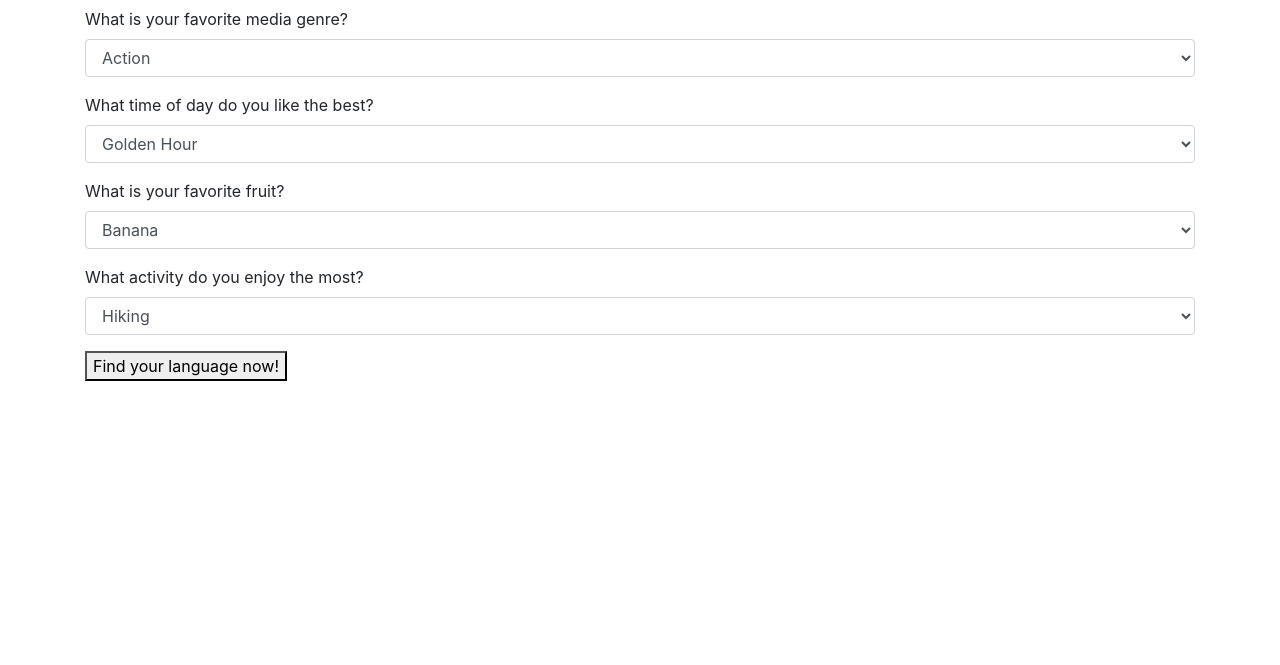
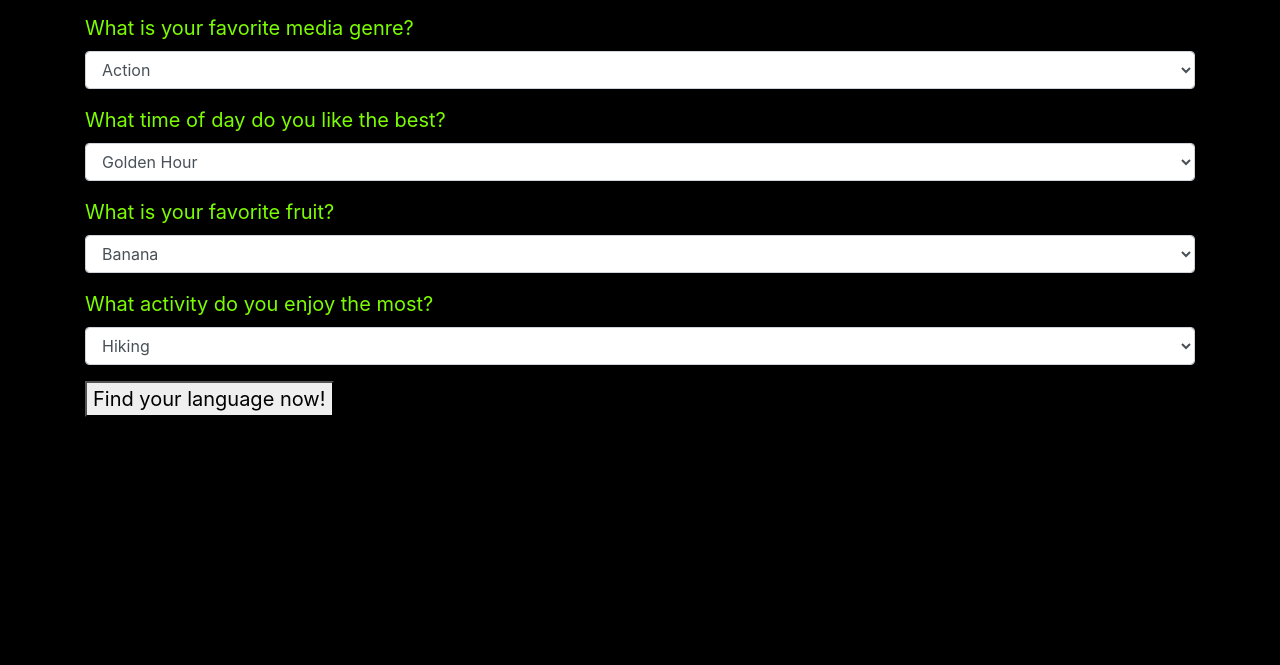
Before and after one commit to mikah-mathews/lang-quiz, a plain HTML site: page index.html in a window 1280 px wide. Shown: the part 135-800 px from the top of the page. Drawn offline with Linux system fonts and the light colour scheme.

Commit message:
Add css styling, fix readme errors

```diff
--- a/css/styles.css
+++ b/css/styles.css
@@ -13,3 +13,9 @@
 #c {
   display: none;
 }
+
+body {
+  background-color: black;
+  color: lawngreen;
+  font-size: 20px;
+}
```
Also changed, not shown: 1 other file.
